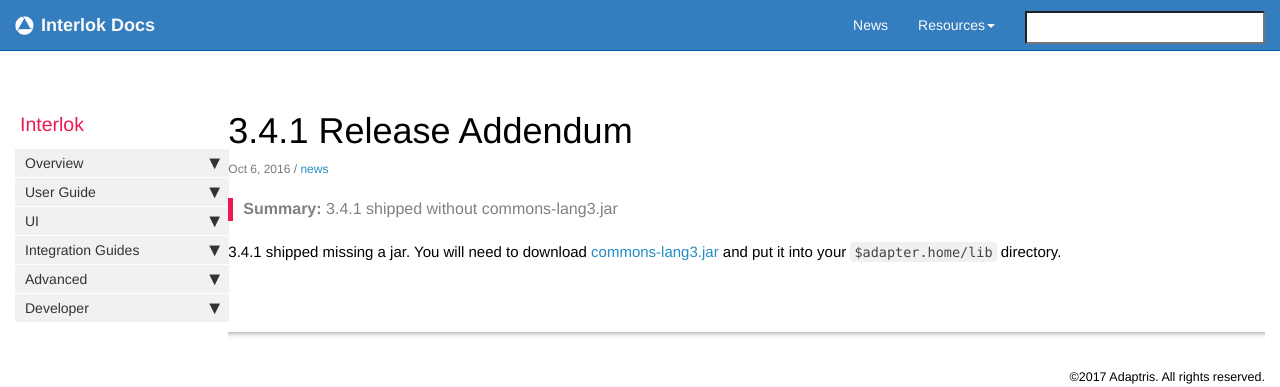
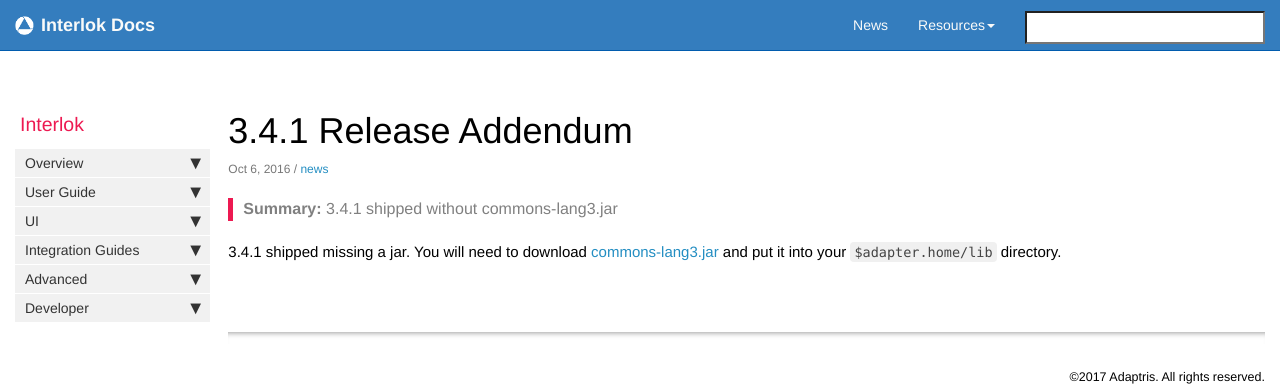
Before and after one commit to adaptris/interlok-docs-legacy, a Jekyll site: the page built from _posts/2016-10-06-3.4.1-release-addendum.md, in a window 1280 px wide. Shown: the top 387 px of the page. Built offline with Jekyll 4.4.1, drawn with Linux system fonts in a browser that asks for light colours; nearby versions of some CDN libraries; comment, search, counter and statistics services are not loaded.

Commit message:
sidebar size altered for md/lg screen

```diff
--- a/css/customstyles.css
+++ b/css/customstyles.css
@@ -878,7 +878,7 @@
 @media (min-width: 1000px) {
 
     ul#mysidebar {
-        width: 214px;
+        width: 195px;
     }
 }
 
```
